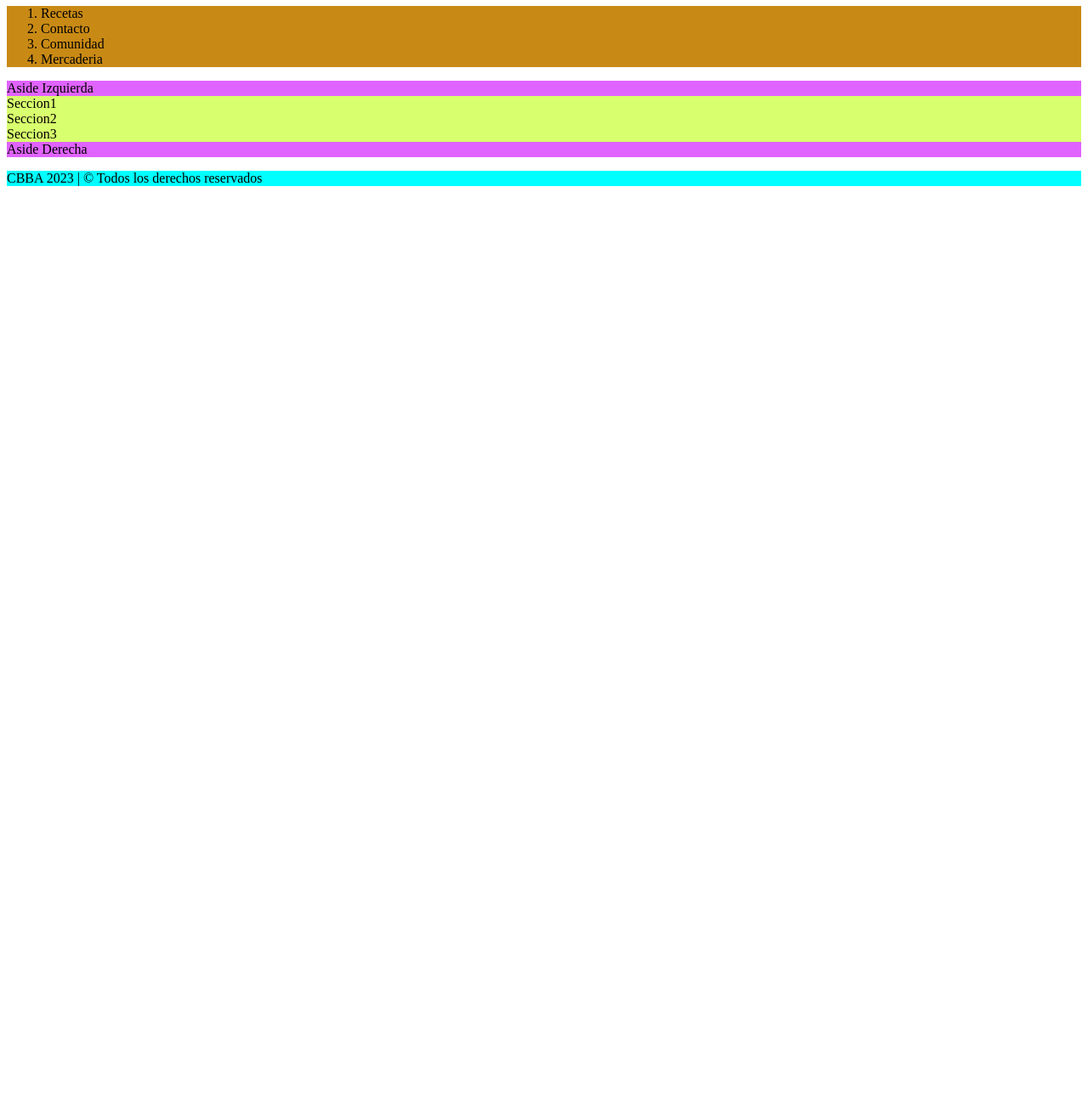
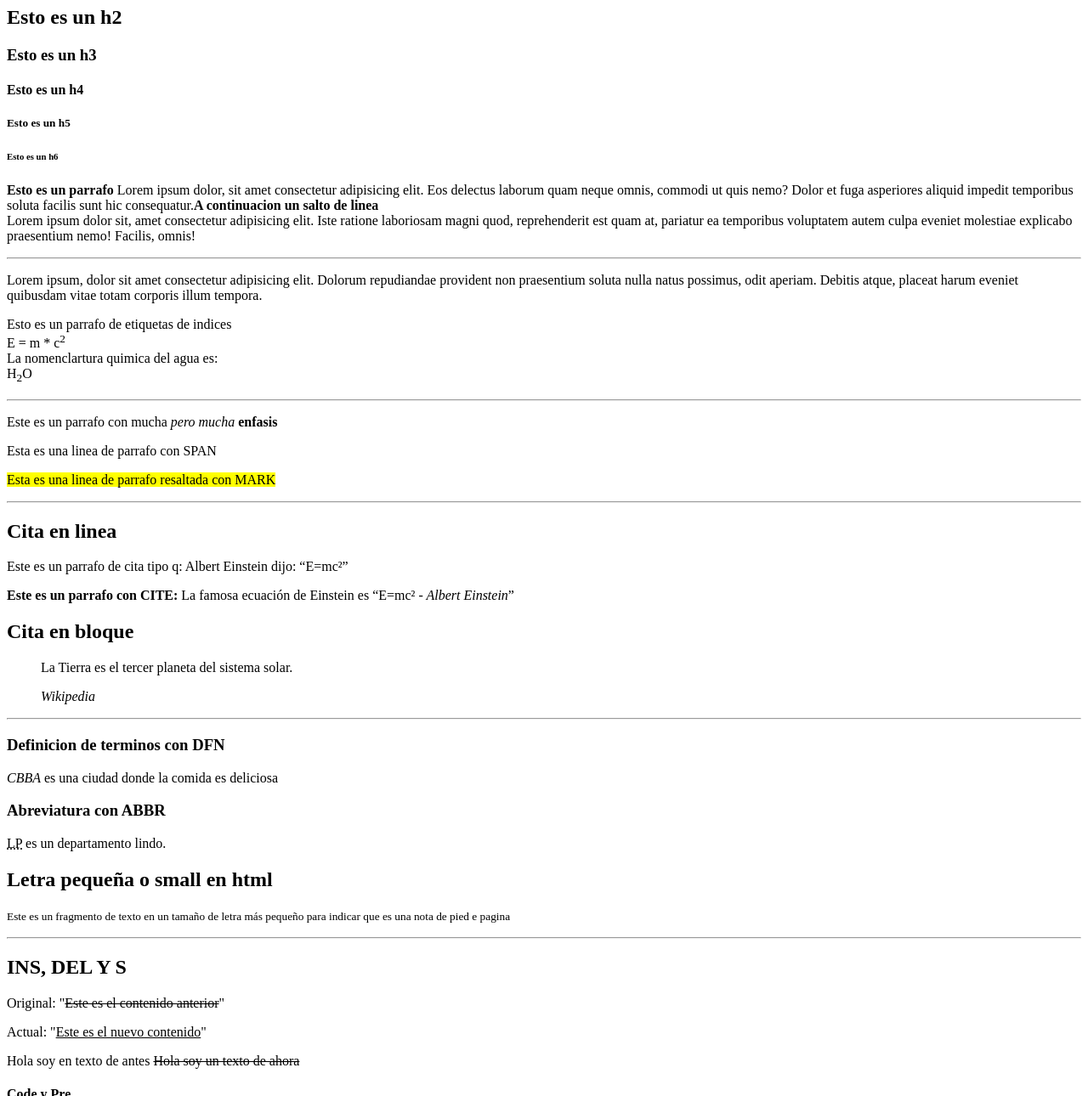
Before and after one commit to 1FabioAndre/tec-web, a plain HTML site: page index.html in a window 1280 px wide. Shown: the part 73-1363 px from the top of the page at 85% size. Before the commit the page ends 800 px from the top, so only its background shows below. Drawn offline with Linux system fonts and the light colour scheme.

Commit message:
Etiquetas tarea

```diff
--- a/index.html
+++ b/index.html
@@ -2,32 +2,91 @@
 <html lang="en">
 <head>
     <meta charset="UTF-8">
-    <meta name="viewport" content="width=<device-width>, initial-scale=1.0">
+    <meta name="viewport" content="width=device-width>, initial-scale=1.0">
     <title>Document</title>
 </head>
 <body>
-    <header>
-        <h1 style="background-color: aqua;">Blog de cocineros</h1>
-        <nav style="background-color: rgb(201, 138, 21);">
-            <ol>
-                <li>Recetas</li>
-                <li>Contacto</li>
-                <li>Comunidad</li>
-                <li>Mercaderia</li>
-            </ol>
-        </nav>
-    </header>
-    <main>
-        <aside style="background-color: rgb(224, 99, 255);">Aside Izquierda</aside>
-        <article style="background-color: rgb(216, 255, 109);">
-            <section>Seccion1</section>
-            <section>Seccion2</section>
-            <section>Seccion3</section>
-        </article>
-        <aside style="background-color: rgb(224, 99, 255);">Aside Derecha</aside>
-    </main>
-    <footer style="background-color: aqua;">
-        <p>CBBA 2023 | &copy; Todos los derechos reservados</p>
-    </footer>
+    <!-- NIVELES DE ENCABEZADO -->
+    <h1>Esto es un h1</h1>
+    <h2>Esto es un h2</h2>
+    <h3>Esto es un h3</h3>
+    <h4>Esto es un h4</h4>
+    <h5>Esto es un h5</h5>
+    <h6>Esto es un h6</h6>
+    <!-- Parrafos -->
+    <p><strong>Esto es un parrafo</strong> Lorem ipsum dolor, sit amet consectetur adipisicing
+        elit. Eos delectus laborum quam neque omnis, commodi ut quis nemo? Dolor et fuga asperiores
+        aliquid impedit temporibus soluta facilis sunt hic consequatur.<strong>A continuacion un salto de linea</strong>
+        <br>
+        Lorem ipsum dolor sit, amet consectetur adipisicing elit. Iste ratione laboriosam magni quod, reprehenderit est
+        quam at, pariatur ea temporibus voluptatem autem culpa eveniet molestiae explicabo praesentium nemo! Facilis, omnis!
+    </p>
+    <!-- HR Y WORK BREAK OPORTUNITY -->
+    <hr>
+    <p>
+        Lorem ipsum, dolor sit amet consectetur adipisicing elit. Dolorum repudiandae provident non
+        praesentium soluta nulla natus possimus, <wbr>
+        odit aperiam. Debitis atque, placeat harum eveniet quibusdam vitae totam corporis illum tempora.
+    </p>
+    <!-- INDICES -->
+    <p>Esto es un parrafo de etiquetas de indices<br>
+        E = m * c<sup>2</sup><br>
+        La nomenclartura quimica del agua es:<br>
+        H<sub>2</sub>O
+    </p>
+    <hr>
+    <!-- ENFASIS, SPAN Y MARK-->
+    <p>Este es un parrafo con mucha <em>pero mucha</em><strong> enfasis</strong></p>
+    <p>Esta es una linea de parrafo con <span>SPAN</span></p>
+    <p><mark>Esta es una linea de parrafo resaltada con MARK</mark></p>
+    <hr>
+    <!-- CITAS -->
+    <!-- En linea -->
+    <h2>Cita en linea</h2>
+    <p>Este es un parrafo de cita tipo q: Albert Einstein dijo: <q>E=mc²</q></p>
+    <p><strong>Este es un parrafo con CITE:</strong> La famosa ecuación de Einstein es <q>E=mc²<cite href="google.com"> - Albert Einstein</cite></q></p>
+    <!-- En bloque -->
+    <h2>Cita en bloque</h2>
+    <blockquote>
+        <p>La Tierra es el tercer planeta del sistema solar.</p>
+        <cite>Wikipedia</cite>
+    </blockquote>
+    <hr>
+    <!-- Definicion de terminos -->
+    <h3>Definicion de terminos con DFN</h3>
+    <p><dfn title="CIUDAD DE COCHABAMBA EN BOLIVIA">CBBA</dfn> es una ciudad donde la comida es deliciosa</p>
+    <h3>Abreviatura con ABBR</h3>
+    <p><abbr title="La Paz">LP</abbr> es un departamento lindo.</p>
+    <h2>Letra pequeña o small en html</h2>
+    <p><small>Este es un fragmento de texto en un tamaño de letra más pequeño para indicar que es una nota de pied e pagina</small></p>
+    <hr>
+    <h2>INS, DEL Y S</h2>
+    <p>Original: "<del>Este es el contenido anterior</del>"</p>
+    <p>Actual: "<ins datetime="Ahora">Este es el nuevo contenido</ins>"</p>
+    <p>Hola soy en texto de antes <s>Hola soy un texto de ahora</s></p>
+
+    <!-- Pre code -->
+    <h4>Code y Pre</h4>
+    <pre>
+        <code>void soyUnCodigo(int i)
+            {
+                i = i - 1;
+            }
+
+        </code>
+    </pre>
+
+    <h3>Samp y kbd</h3>
+    <p>El comando para listar archivos en un directorio en sistemas Unix es <samp>ls</samp>.</p>
+    <p>Para salir presiona <kbd>Ctrl</kbd> + <kbd>C</kbd>.</p>
+    <h2>Address</h2>
+    <address>
+        <p>Fabio Mojica</p>
+        <p>Dirección: Av. Siempre viva n/22</p>
+        <p>fono: <a href="tel:78978478">+591 62798323</a></p>
+        <p>Email: <a href="mailto:juan@example.com">Fabio@ucb.edu.bo</a></p>
+    </address>
+    <h2>Caracteres especiales</h2>
+    <p>&lt &Aacute; &gt &amp</p>
 </body>
 </html>
```
